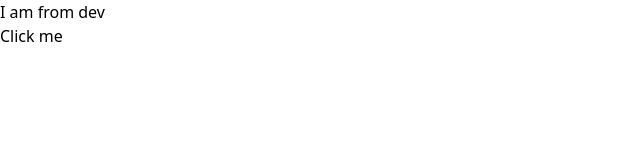
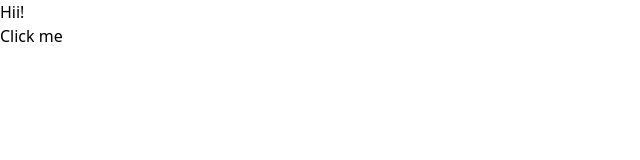
Before and after one commit to ajay23407/hackthon, a React (Vite) app: page / in a window 1280 px wide. Shown: the top 160 px of the page, without its empty margins (0-640 px from the left). Built offline with nearby package versions, Linux system fonts and the light colour scheme.

Commit message:
updates header file

```diff
--- a/src/components/Header.jsx
+++ b/src/components/Header.jsx
@@ -8,7 +8,9 @@ const Header = () => {
 
   return (
     <>
-      <div id="result">I am from dev</div>
+    <div>
+      <h1>Hii!</h1>
+    </div>
       <button onClick={changeText}>Click me</button>
     </>
   );
```
